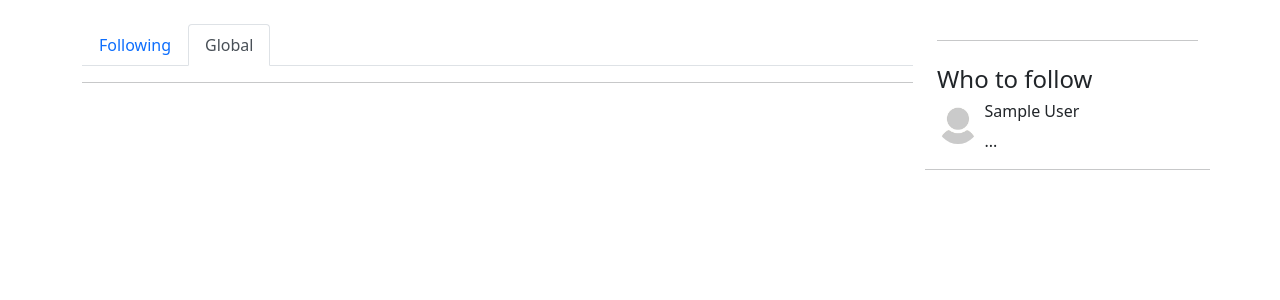
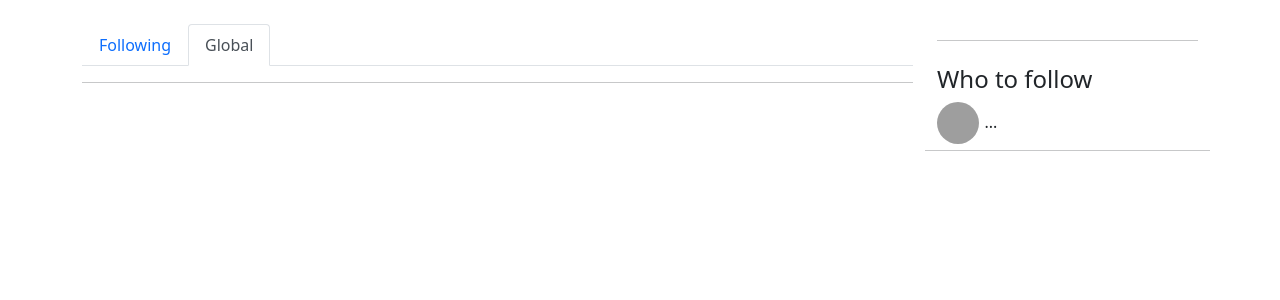
Before and after one commit to yogesh-sirsat/expressio, a Django app: page / in a window 1280 px wide. Shown: the part 56-356 px from the top of the page. Run offline with Django 4.2, Linux system fonts and the light colour scheme; the visitor is signed in with stand-in values (Sample User, id 1); data comes from the database, SQL or seed files in the repository; data that the repository does not hold is empty; some libraries are stand-ins or nearby versions; grey boxes are pictures that could not be loaded.

Commit message:
Normalize following follower fields of user profile.

```diff
--- a/main/models.py
+++ b/main/models.py
@@ -17,8 +17,6 @@ class Profile(models.Model):
     avatar = ResizedImageField(size=(360, 360), crop=['middle', 'center'], upload_to='user_profile/avatar',
                                default="user_profile/avatar/default_user_avatar.jpg")
     bio = models.TextField(max_length=500, default="")
-    following = models.ManyToManyField(User, related_name='user_following', blank=True)
-    followers = models.ManyToManyField(User, related_name='user_followers', blank=True)
     subscribers = models.ManyToManyField(User, related_name='user_subscribers', blank=True)
 
     @receiver(post_save, sender=User)
@@ -29,11 +27,12 @@ class Profile(models.Model):
     def __str__(self):
         return f"{self.user.username}' Profile"
 
-    def get_total_following(self):
-        return self.following.count()
 
-    def get_total_followers(self):
-        return self.followers.count()
+
+class Follow(models.Model):
+    following = models.ForeignKey(User, related_name='followers', on_delete=models.CASCADE)
+    follower = models.ForeignKey(User, related_name='followings', on_delete=models.CASCADE)
+    following_since = models.DateTimeField(default=timezone.now)
 
 
 class Post(models.Model):
--- a/main/templates/author_view.html
+++ b/main/templates/author_view.html
@@ -28,10 +28,10 @@
                         </div>
                     </div>
                 <div class="col-md-12">
-                    <h6 type="button" class="mt-2" id="author-following" data-bs-toggle="modal" data-bs-target="#authorFollowingModal">{{ author.profile.following.count }} Following</h6>
+                    <h6 type="button" class="mt-2" id="author-following" data-bs-toggle="modal" data-bs-target="#authorFollowingModal">{{ author.followings.count }} Following</h6>
                 </div>
                 <div class="col-md-12">
-                    <h6 type="button" class="mt-2" id="author-followers" data-bs-toggle="modal" data-bs-target="#authorFollowersModal">{{ author.profile.followers.count }} Followers</h6>
+                    <h6 type="button" class="mt-2" id="author-followers" data-bs-toggle="modal" data-bs-target="#authorFollowersModal">{{ author.followers.count }} Followers</h6>
                         {% if user.is_authenticated %}
                             {% if author == request.user %}
                                 <button class="btn btn-sm btn-success mt-2" disabled>
--- a/main/templates/post_view.html
+++ b/main/templates/post_view.html
@@ -45,7 +45,7 @@
  {# Author Follow And Subscribe Status Section #}
                     <div class="col-md-12">
 
-                        <h6 type="button" class="mt-2" id="author-followers" data-bs-toggle="modal" data-bs-target="#authorFollowersModal">{{ author.profile.followers.count }} Followers</h6>
+                        <h6 type="button" class="mt-2" id="author-followers" data-bs-toggle="modal" data-bs-target="#authorFollowersModal">{{ author.followers.count }} Followers</h6>
                         {% if user.is_authenticated %}
                             {% if author == request.user %}
                                 <button class="btn btn-sm btn-success mt-2" disabled>
--- a/main/views.py
+++ b/main/views.py
@@ -19,7 +19,7 @@ def home(request):
     all_posts = Post.objects.filter(status="published")
     user = request.user
 
-    who_to_follow = Profile.objects.annotate(user_followers=Count('followers')).order_by('-user_followers')[0:5]
+    who_to_follow = User.objects.annotate(Count('followers')).order_by('followers')[0:5]
 
     # for the future pending work
     # all_posts_paginator = Paginator(all_posts, 2)
@@ -37,7 +37,7 @@ def home(request):
     }
 
     if request.user.is_authenticated:
-        following_authors_posts = all_posts.filter(author__in=user.profile.following.all())
+        following_authors_posts = all_posts.filter(author__in=user.followings.all().values_list('following'))
         context['following_authors_posts'] = following_authors_posts
 
     return render(request, 'main_page.html', context)
@@ -203,9 +203,9 @@ def post_view(request, username, slug):
     star_post_status = 'notStarred'
     save_post_satus = 'notSaved'
 
-    if author.profile.followers.filter(id=user.id).exists():
+    if author.followers.filter(id=user.id).exists():
         follow_author_status = 'followed'
-    if author.profile.subscribers.filter(id=user.id).exists():
+    if author.subscribers.filter(id=user.id).exists():
         subscribe_author_status = 'subscribed'
     if post.stars.filter(id=user.id).exists():
         star_post_status = 'starred'
@@ -233,9 +233,9 @@ def author_view(request, username):
     follow_author_status = 'notFollowed'
     subscribe_author_status = 'notSubscribed'
 
-    if author.profile.followers.filter(id=user.id).exists():
+    if author.followers.filter(id=user.id).exists():
         follow_author_status = 'followed'
-    if author.profile.subscribers.filter(id=user.id).exists():
+    if author.subscribers.filter(id=user.id).exists():
         subscribe_author_status = 'subscribed'
     context = {
         'author_posts': author_posts,
@@ -301,14 +301,13 @@ def follow_author(request, username):
     author_username = request.POST.get('author_username')
     author = User.objects.get(username=author_username)
     user = request.user
-    if author.profile.followers.filter(id=user.id).exists():
-        author.profile.followers.remove(user)
-        user.profile.following.remove(author)
+    follow_relation = author.followers.filter(follower=user);
+    if follow_relation.exists():
+        follow_relation.delete();
     else:
-        author.profile.followers.add(user)
-        user.profile.following.add(author)
+        Follow.objects.create(follower=user, following=author);
 
-    author_followers = author.profile.followers.count()
+    author_followers = author.followers.count()
 
     return JsonResponse({'author_followers': author_followers})
 
@@ -316,9 +315,9 @@ def follow_author(request, username):
 def subscribe_author(request, username):
     author_username = request.POST.get('author_username')
     author = User.objects.get(username=author_username)
-    if author.profile.subscribers.filter(id=request.user.id).exists():
-        author.profile.subscribers.remove(request.user)
+    if author.subscribers.filter(id=request.user.id).exists():
+        author.subscribers.remove(request.user)
     else:
-        author.profile.subscribers.add(request.user)
+        author.subscribers.add(request.user)
 
     return JsonResponse({'username': username})
```
Also changed, not shown: main/migrations/0036_remove_profile_followers_remove_profile_following_and_more.py (added).
